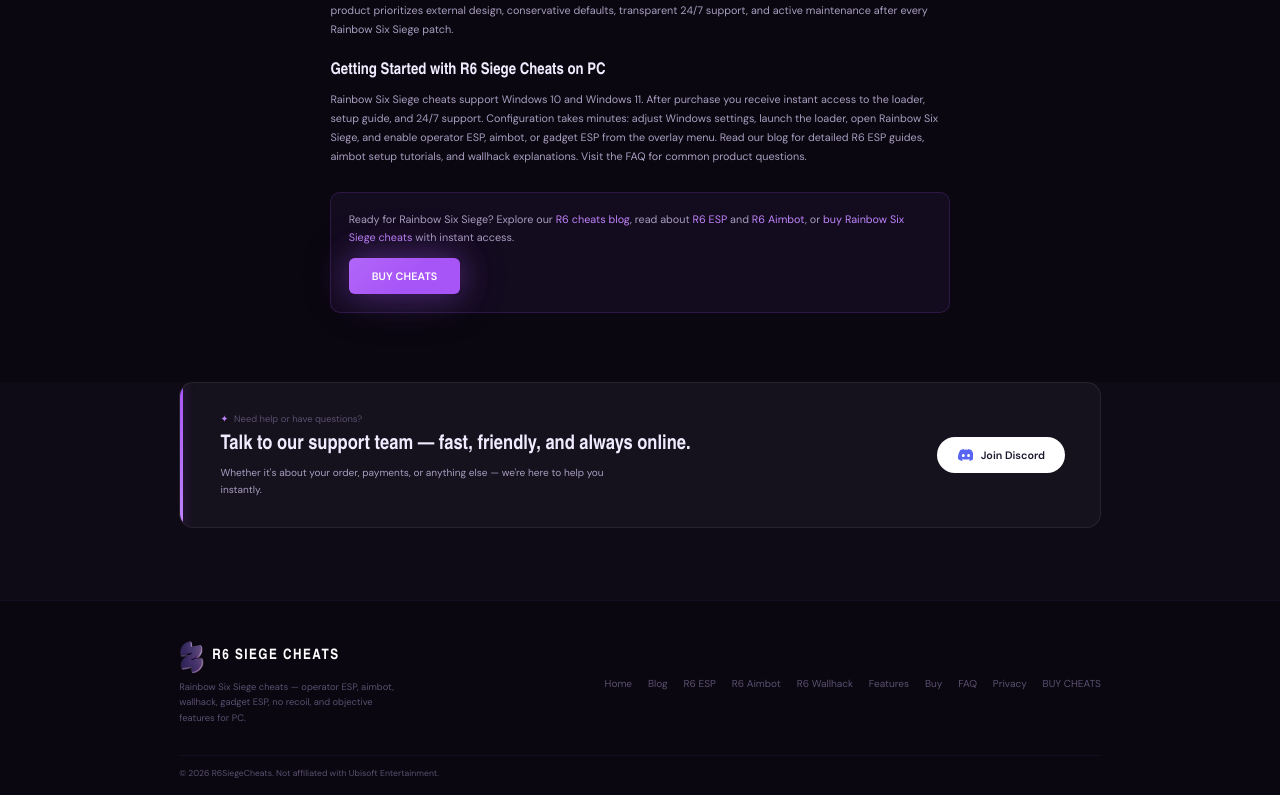
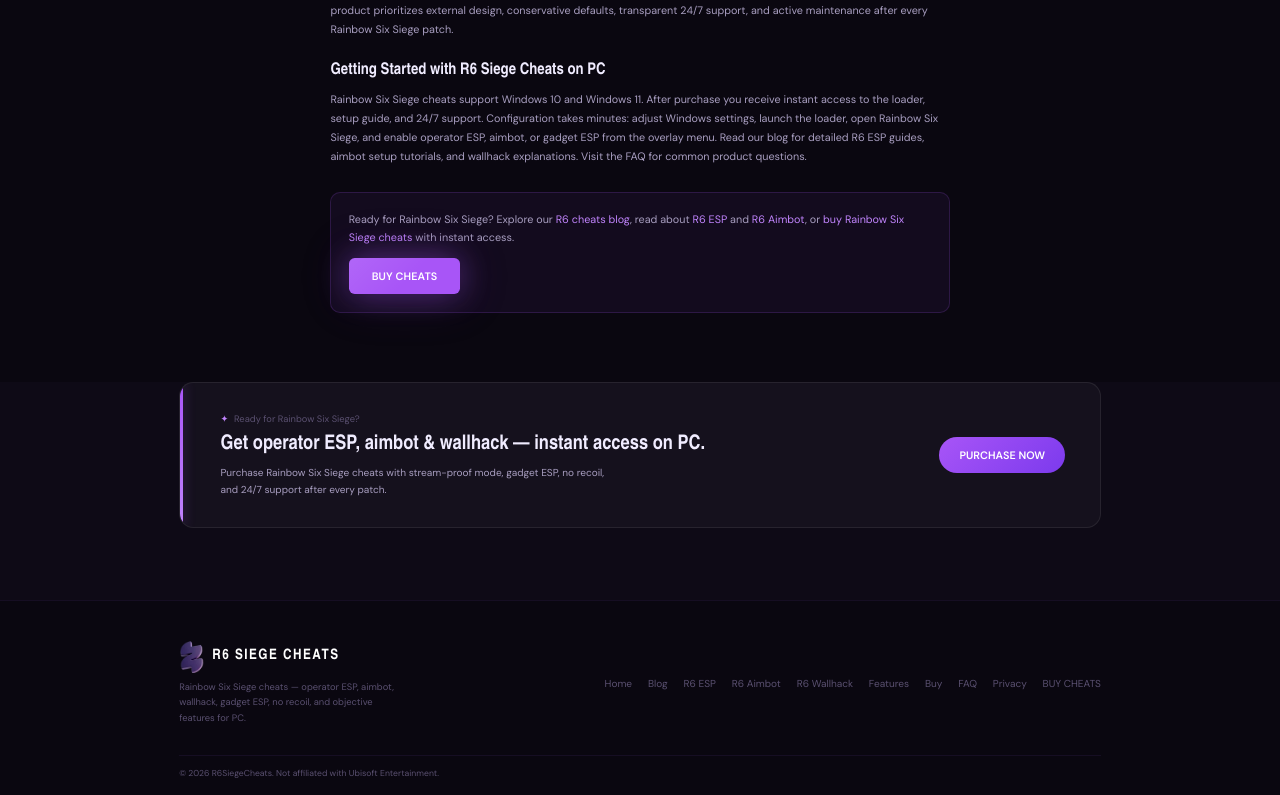
Before and after one commit to RushbaKhan/r6-siege-cheats, a React (Vite) app: page / in a window 1280 px wide. Shown: the part 9273-10068 px from the top of the page. Built offline with nearby package versions, Linux system fonts and the light colour scheme; a web font is replaced by a local one.

Commit message:
Replace Discord CTA with Purchase button; improve favicon for Google
- Swap bottom Discord section for purple Purchase Now CTA
- Add absolute favicon URLs (48px, 192px, apple-touch) for search indexing
- Update web manifest with standard icon sizes

```diff
--- a/index.html
+++ b/index.html
@@ -18,13 +18,13 @@
     <meta name="author" content="R6SiegeCheats" />
     <meta name="googlebot" content="index, follow" />
     <link rel="canonical" href="https://r6siegecheats.com/" />
+    <link rel="icon" href="https://r6siegecheats.com/favicon.ico" sizes="any" />
+    <link rel="icon" type="image/png" href="https://r6siegecheats.com/favicon-48.png" sizes="48x48" />
+    <link rel="icon" type="image/png" href="https://r6siegecheats.com/favicon-192.png" sizes="192x192" />
+    <link rel="apple-touch-icon" href="https://r6siegecheats.com/apple-touch-icon.png" sizes="180x180" />
+    <link rel="shortcut icon" href="https://r6siegecheats.com/favicon.ico" />
+    <link rel="manifest" href="/site.webmanifest" />
     <link rel="sitemap" type="application/xml" href="/sitemap.xml" />
-    <link rel="shortcut icon" href="/favicon.ico" />
-    <link rel="icon" href="/favicon.ico" sizes="48x48" type="image/x-icon" />
-    <link rel="icon" type="image/png" href="/favicon-96.png" sizes="96x96" />
-    <link rel="icon" type="image/png" href="/favicon-48.png" sizes="48x48" />
-    <link rel="apple-touch-icon" href="/apple-touch-icon.png" sizes="180x180" />
-    <link rel="manifest" href="/site.webmanifest" />
     <meta property="og:type" content="website" />
     <meta property="og:url" content="https://r6siegecheats.com/" />
     <meta property="og:title" content="R6 Siege Cheats – ESP, Aimbot &amp; Wallhack" />
--- a/src/components/DiscordSupport.tsx
+++ /dev/null
@@ -1,64 +0,0 @@
-import { AnimatedSection } from './AnimatedSection';
-
-const DISCORD_URL = 'https://discord.gg/Vu85F8auQS';
-
-function DiscordIcon() {
-  return (
-    <svg width="22" height="22" viewBox="0 0 24 24" fill="#5865F2" aria-hidden="true">
-      <path d="M20.317 4.37a19.791 19.791 0 0 0-4.885-1.515.074.074 0 0 0-.079.037c-.21.375-.444.864-.608 1.25a18.27 18.27 0 0 0-5.487 0 12.64 12.64 0 0 0-.617-1.25.077.077 0 0 0-.079-.037A19.736 19.736 0 0 0 3.677 4.37a.07.07 0 0 0-.032.027C.533 9.046-.32 13.58.099 18.057a.082.082 0 0 0 .031.057 19.9 19.9 0 0 0 5.993 3.03.078.078 0 0 0 .084-.028 14.09 14.09 0 0 0 1.226-1.994.076.076 0 0 0-.041-.106 13.107 13.107 0 0 1-1.872-.892.077.077 0 0 1-.008-.128 10.2 10.2 0 0 0 .372-.292.074.074 0 0 1 .077-.01c3.928 1.793 8.18 1.793 12.062 0a.074.074 0 0 1 .078.01c.12.098.246.198.373.292a.077.077 0 0 1-.006.127 12.299 12.299 0 0 1-1.873.892.077.077 0 0 0-.041.107c.36.698.772 1.362 1.225 1.993a.076.076 0 0 0 .084.028 19.839 19.839 0 0 0 6.002-3.03.077.077 0 0 0 .032-.054c.5-5.177-.838-9.674-3.549-13.66a.061.061 0 0 0-.031-.03zM8.02 15.33c-1.183 0-2.157-1.085-2.157-2.419 0-1.333.956-2.419 2.157-2.419 1.21 0 2.176 1.096 2.157 2.42 0 1.333-.956 2.418-2.157 2.418zm7.975 0c-1.183 0-2.157-1.085-2.157-2.419 0-1.333.955-2.419 2.157-2.419 1.21 0 2.176 1.096 2.157 2.42 0 1.333-.946 2.418-2.157 2.418z" />
-    </svg>
-  );
-}
-
-export function DiscordSupport() {
-  return (
-    <AnimatedSection>
-      <section className="discord-cta-section" aria-labelledby="discord-support-heading">
-        <div className="discord-cta-card">
-          <div style={{ paddingLeft: '8px', flex: 1, minWidth: 0 }}>
-            <p style={{
-              display: 'flex',
-              alignItems: 'center',
-              gap: '8px',
-              fontFamily: 'var(--font-body)',
-              fontSize: '0.8125rem',
-              color: 'var(--text-muted)',
-              marginBottom: '10px',
-            }}>
-              <span aria-hidden="true" style={{ color: 'var(--accent-bright)' }}>✦</span>
-              Need help or have questions?
-            </p>
-            <h2 id="discord-support-heading" style={{
-              fontFamily: 'var(--font-display)',
-              fontSize: 'clamp(1.25rem, 2.5vw, 1.75rem)',
-              fontWeight: 700,
-              color: 'var(--text-primary)',
-              lineHeight: 1.25,
-              marginBottom: '10px',
-            }}>
-              Talk to our support team — fast, friendly, and always online.
-            </h2>
-            <p style={{
-              fontFamily: 'var(--font-body)',
-              fontSize: '0.875rem',
-              color: 'var(--text-secondary)',
-              lineHeight: 1.65,
-              maxWidth: '560px',
-            }}>
-              Whether it&apos;s about your order, payments, or anything else — we&apos;re here to help you instantly.
-            </p>
-          </div>
-          <a
-            href={DISCORD_URL}
-            target="_blank"
-            rel="noopener noreferrer"
-            className="discord-cta-btn"
-          >
-            <DiscordIcon />
-            Join Discord
-          </a>
-        </div>
-      </section>
-    </AnimatedSection>
-  );
-}
--- /dev/null
+++ b/src/components/PurchaseCta.tsx
@@ -0,0 +1,54 @@
+import { AnimatedSection } from './AnimatedSection';
+import { BUY_URL } from '../seo/site';
+
+export function PurchaseCta() {
+  return (
+    <AnimatedSection>
+      <section className="purchase-cta-section" aria-labelledby="purchase-cta-heading">
+        <div className="purchase-cta-card">
+          <div style={{ paddingLeft: '8px', flex: 1, minWidth: 0 }}>
+            <p style={{
+              display: 'flex',
+              alignItems: 'center',
+              gap: '8px',
+              fontFamily: 'var(--font-body)',
+              fontSize: '0.8125rem',
+              color: 'var(--text-muted)',
+              marginBottom: '10px',
+            }}>
+              <span aria-hidden="true" style={{ color: 'var(--accent-bright)' }}>✦</span>
+              Ready for Rainbow Six Siege?
+            </p>
+            <h2 id="purchase-cta-heading" style={{
+              fontFamily: 'var(--font-display)',
+              fontSize: 'clamp(1.25rem, 2.5vw, 1.75rem)',
+              fontWeight: 700,
+              color: 'var(--text-primary)',
+              lineHeight: 1.25,
+              marginBottom: '10px',
+            }}>
+              Get operator ESP, aimbot &amp; wallhack — instant access on PC.
+            </h2>
+            <p style={{
+              fontFamily: 'var(--font-body)',
+              fontSize: '0.875rem',
+              color: 'var(--text-secondary)',
+              lineHeight: 1.65,
+              maxWidth: '560px',
+            }}>
+              Purchase Rainbow Six Siege cheats with stream-proof mode, gadget ESP, no recoil, and 24/7 support after every patch.
+            </p>
+          </div>
+          <a
+            href={BUY_URL}
+            target="_blank"
+            rel="noopener noreferrer"
+            className="purchase-cta-btn"
+          >
+            PURCHASE NOW
+          </a>
+        </div>
+      </section>
+    </AnimatedSection>
+  );
+}
--- a/src/globals.css
+++ b/src/globals.css
@@ -422,13 +422,13 @@ html.lenis.lenis-smooth {
   }
 }
 
-/* ── Discord support CTA ─────────────────────────────────────────────── */
-.discord-cta-section {
+/* ── Purchase CTA ─────────────────────────────────────────────────────── */
+.purchase-cta-section {
   padding: 0 max(16px, env(safe-area-inset-right), 4vw) clamp(60px, 8vw, 100px) max(16px, env(safe-area-inset-left), 4vw);
   background: var(--bg-base);
 }
 
-.discord-cta-card {
+.purchase-cta-card {
   position: relative;
   display: flex;
   align-items: center;
@@ -443,7 +443,7 @@ html.lenis.lenis-smooth {
   overflow: hidden;
 }
 
-.discord-cta-card::before {
+.purchase-cta-card::before {
   content: '';
   position: absolute;
   left: 0;
@@ -454,13 +454,14 @@ html.lenis.lenis-smooth {
   box-shadow: 0 0 16px var(--accent-glow);
 }
 
-.discord-cta-btn {
+.purchase-cta-btn {
   display: inline-flex;
   align-items: center;
+  justify-content: center;
   gap: 10px;
   padding: 14px 28px;
-  background: #fff;
-  color: #1a1a2e;
+  background: linear-gradient(135deg, #a855f7 0%, #7c3aed 100%);
+  color: #fff;
   font-family: var(--font-body);
   font-size: 0.9375rem;
   font-weight: 700;
@@ -473,20 +474,20 @@ html.lenis.lenis-smooth {
   flex-shrink: 0;
 }
 
-.discord-cta-btn:hover {
+.purchase-cta-btn:hover {
   transform: translateY(-2px);
-  box-shadow: 0 8px 32px rgba(255, 255, 255, 0.15);
+  box-shadow: 0 8px 32px rgba(168, 85, 247, 0.35);
 }
 
 @media (max-width: 900px) {
   .testimonials-grid {
     grid-template-columns: 1fr;
   }
-  .discord-cta-card {
+  .purchase-cta-card {
     flex-direction: column;
     align-items: flex-start;
   }
-  .discord-cta-btn {
+  .purchase-cta-btn {
     width: 100%;
     justify-content: center;
   }
--- a/src/pages/Home.tsx
+++ b/src/pages/Home.tsx
@@ -3,6 +3,7 @@ import { HomeSeoIntro } from '../components/HomeSeoIntro';
 import { SafetySection } from '../components/SafetySection';
 import { Testimonials } from '../components/Testimonials';
 import { SeoContentSection } from '../components/SeoContentSection';
+import { PurchaseCta } from '../components/PurchaseCta';
 import { LazySection, lazySection } from '../components/DeferredSection';
 
 const FeaturesGrid = lazySection(() => import('../components/FeaturesGrid'), 'FeaturesGrid');
@@ -11,7 +12,6 @@ const Integrations = lazySection(() => import('../components/Integrations'), 'In
 const SupportBanner = lazySection(() => import('../components/SupportBanner'), 'SupportBanner');
 const PricingFaqSection = lazySection(() => import('../components/PricingFaqSection'), 'PricingFaqSection');
 const BlogPreview = lazySection(() => import('../components/BlogPreview'), 'BlogPreview');
-const DiscordSupport = lazySection(() => import('../components/DiscordSupport'), 'DiscordSupport');
 
 export function HomePage() {
   return (
@@ -27,7 +27,7 @@ export function HomePage() {
       <LazySection component={BlogPreview} fallbackMinHeight="360px" />
       <HomeSeoIntro />
       <SeoContentSection />
-      <LazySection component={DiscordSupport} fallbackMinHeight="240px" />
+      <PurchaseCta />
     </>
   );
 }
```
Also changed, not shown: public/site.webmanifest, 1 other file (tests, documents, lock files or other folders).
